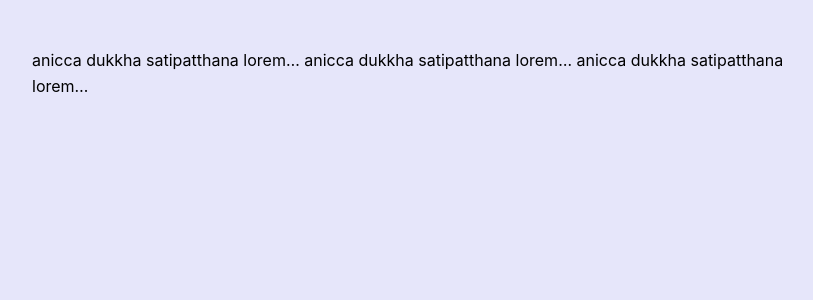
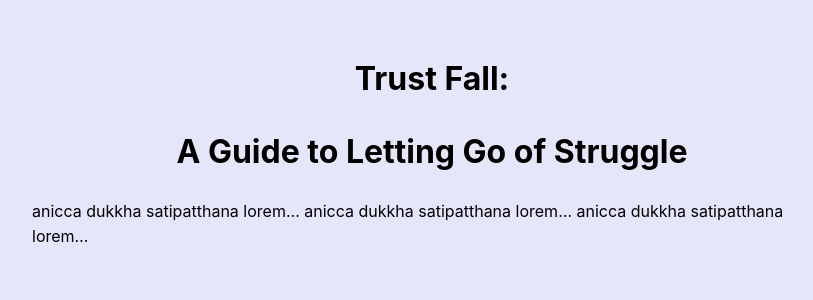
Before and after one commit to johnduality/trustfall, a Jekyll site: the page built from index.md, in a window 1280 px wide. Shown: the top 300 px of the page, without its empty margins (208-1021 px from the left). Built offline with Jekyll 4.4.1, drawn with Linux system fonts in a browser that asks for light colours.

Commit message:
Update index.md

```diff
--- a/index.md
+++ b/index.md
@@ -2,6 +2,9 @@
 layout: default
 ---
 
+<h1><center>Trust Fall:</center></h1>
+<h1><center>A Guide to Letting Go of Struggle</center></h1>
+
 anicca dukkha satipatthana lorem...
 anicca dukkha satipatthana lorem...
 anicca dukkha satipatthana lorem...
```
